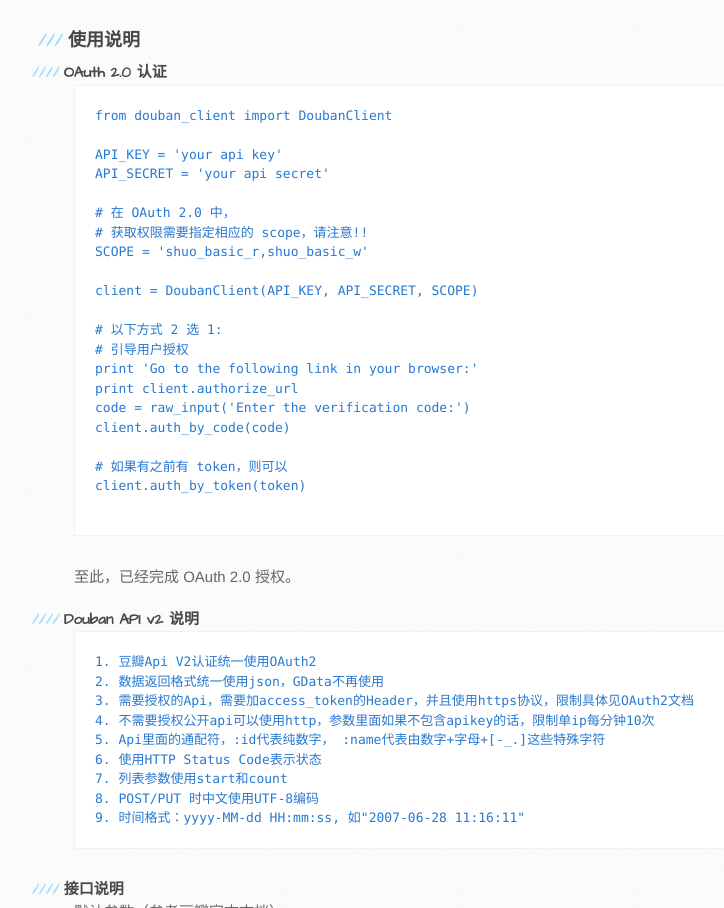
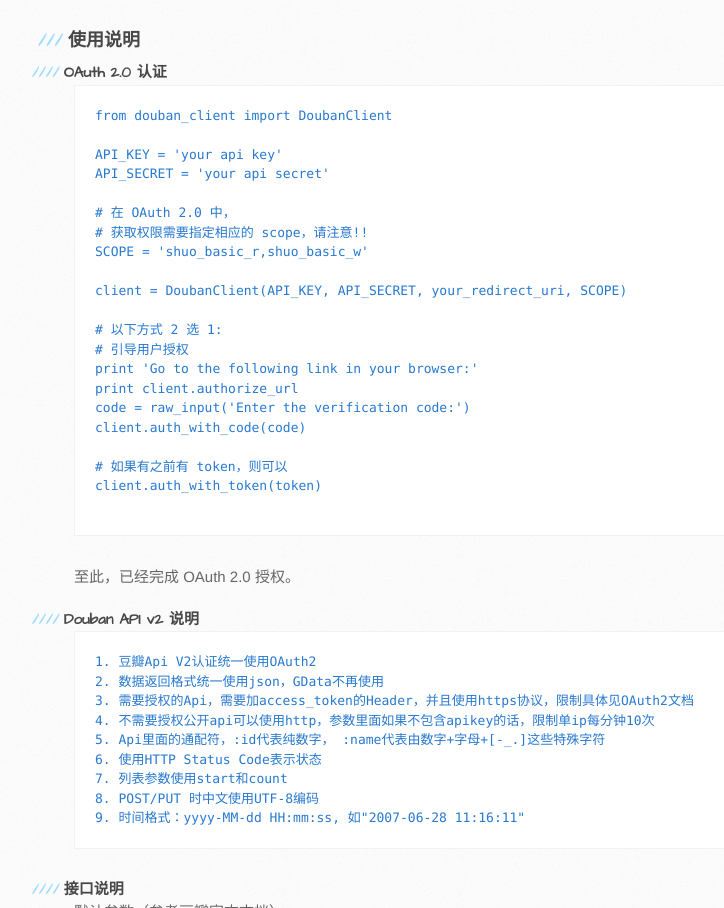
Before and after one commit to douban/douban-client, a plain HTML site: page index.html in a window 1280 px wide. Shown: the part 1107-2015 px from the top of the page, without its empty margins (96-820 px from the left). Drawn offline with Linux system fonts and the light colour scheme.

```diff
--- a/index.html
+++ b/index.html
@@ -77,17 +77,17 @@ API_SECRET = 'your api secret'
 # 获取权限需要指定相应的 scope，请注意!!
 SCOPE = 'shuo_basic_r,shuo_basic_w'
 
-client = DoubanClient(API_KEY, API_SECRET, SCOPE)
+client = DoubanClient(API_KEY, API_SECRET, your_redirect_uri, SCOPE)
 
 # 以下方式 2 选 1:
 # 引导用户授权
 print 'Go to the following link in your browser:'
 print client.authorize_url
 code = raw_input('Enter the verification code:')
-client.auth_by_code(code)
+client.auth_with_code(code)
 
 # 如果有之前有 token，则可以
-client.auth_by_token(token)
+client.auth_with_token(token)
 
 </code></pre>
 
```
Also changed, not shown: params.json (+1 -1 lines).
